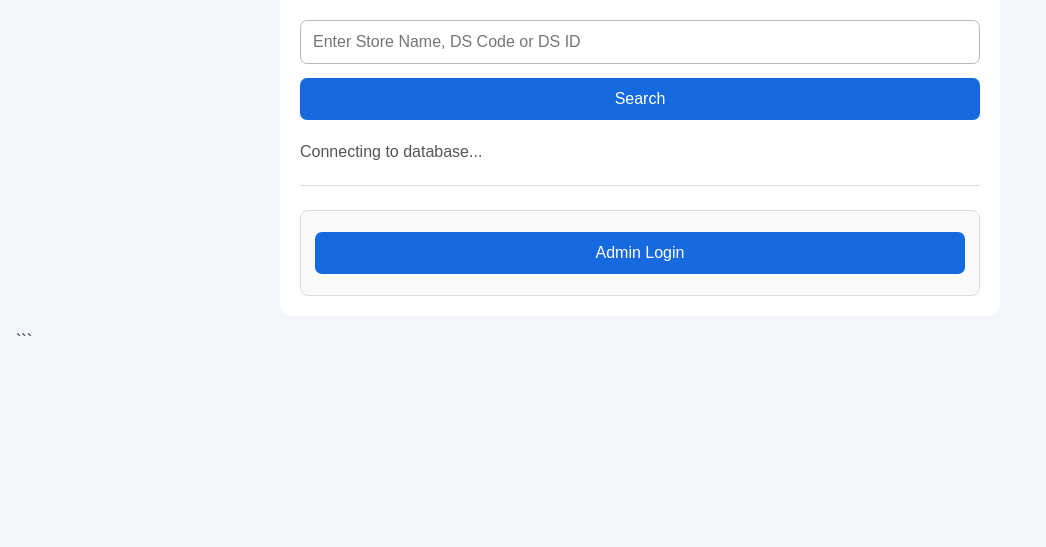
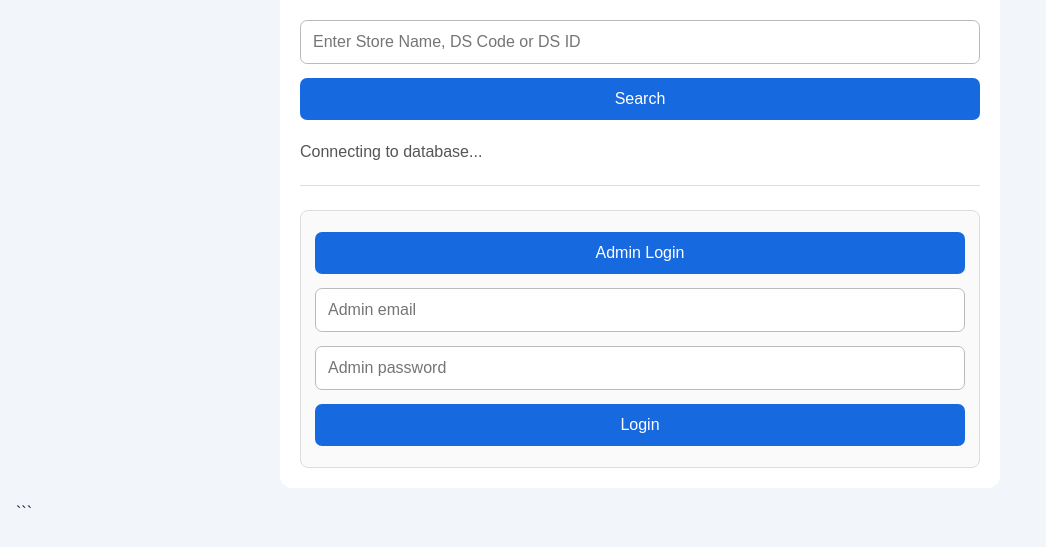
Before and after one commit to rahulsagar64742/store-ds-code-search, a plain HTML site: page index.html in a window 1280 px wide. Both pictures are taken after a click on the button "Admin Login". Shown: the part 159-706 px from the top of the page, without its empty margins (0-1046 px from the left). Drawn offline with Linux system fonts and the light colour scheme; no server answers.

Commit message:
Refactor setAdminUI function for better clarity

```diff
--- a/index.html
+++ b/index.html
@@ -344,21 +344,41 @@ new_xd_remark: value(["newxdremarks"]),
     if (e.key === "Enter") searchStore();
   });
 
+
 function setAdminUI(user) {
   const isLoggedIn = !!user;
+
+  const adminPanel = document.getElementById("adminPanel");
+  const adminControls = document.getElementById("adminControls");
+  const adminToggle = document.getElementById("adminToggle");
+  const loginButton = document.getElementById("loginButton");
 
   adminStatus.textContent = isLoggedIn
     ? "Logged in as " + user.email
     : "Not logged in";
 
-    document.getElementById("loginButton").hidden = isLoggedIn;
+  loginButton.hidden = isLoggedIn;
   document.getElementById("logoutButton").hidden = !isLoggedIn;
-    document.getElementById("adminEmail").disabled = isLoggedIn;
-    document.getElementById("adminPassword").disabled = isLoggedIn;
+
+  document.getElementById("adminEmail").hidden = isLoggedIn;
+  document.getElementById("adminPassword").hidden = isLoggedIn;
+
+  adminControls.hidden = !isLoggedIn;
+
   csvFile.disabled = !isLoggedIn;
   uploadButton.disabled = !isLoggedIn;
+
+  adminToggle.textContent = isLoggedIn
+    ? "Admin — Master Data Upload"
+    : "Admin Login";
 }
 
+const adminToggle = document.getElementById("adminToggle");
+const adminPanel = document.getElementById("adminPanel");
+
+adminToggle.addEventListener("click", function () {
+  adminPanel.hidden = !adminPanel.hidden;
+});
   document.getElementById("loginButton")
     .addEventListener("click", async () => {
       const email = document.getElementById("adminEmail").value.trim();
```
Lines whose indentation alone changed are shown as unchanged.
